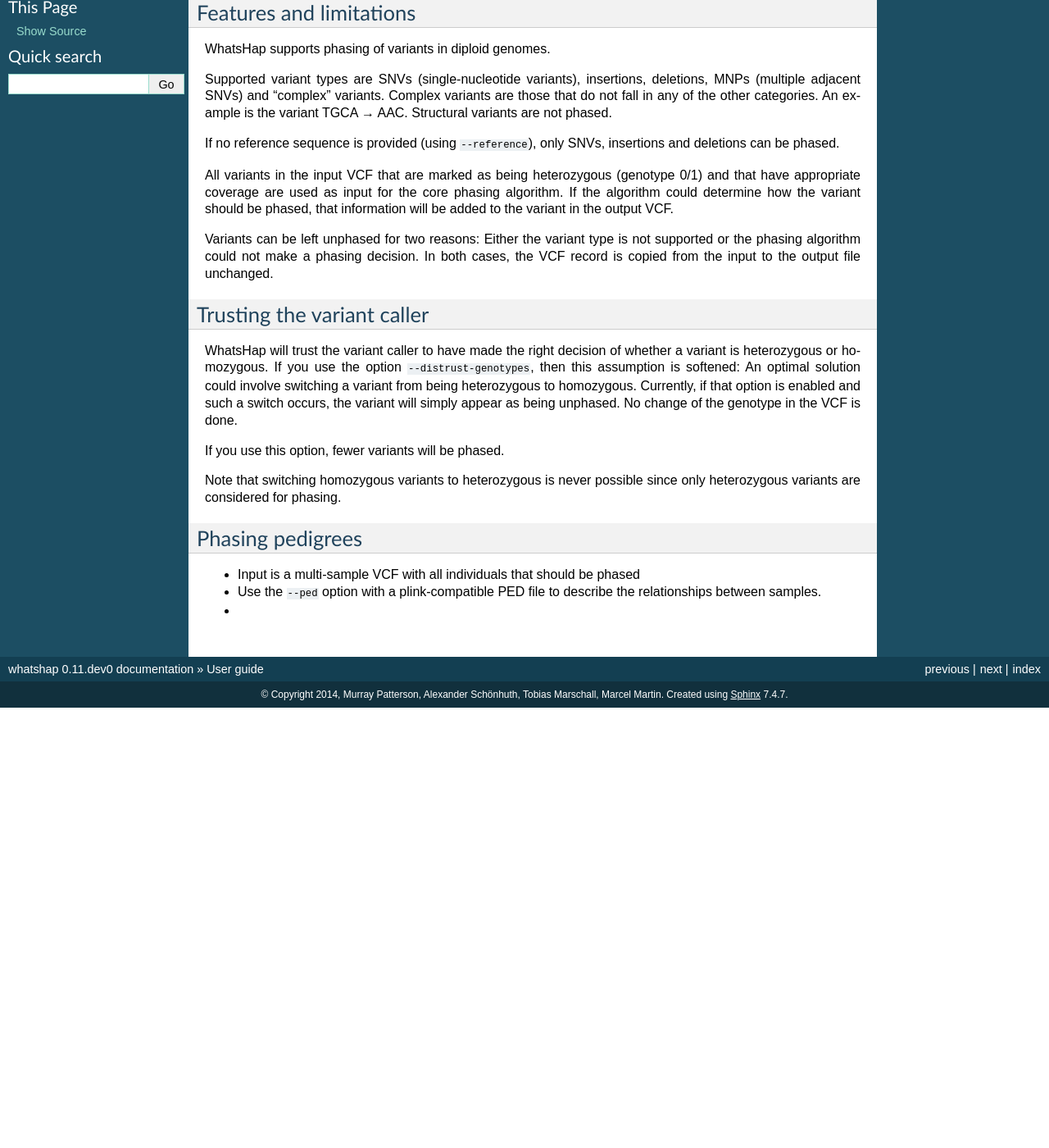
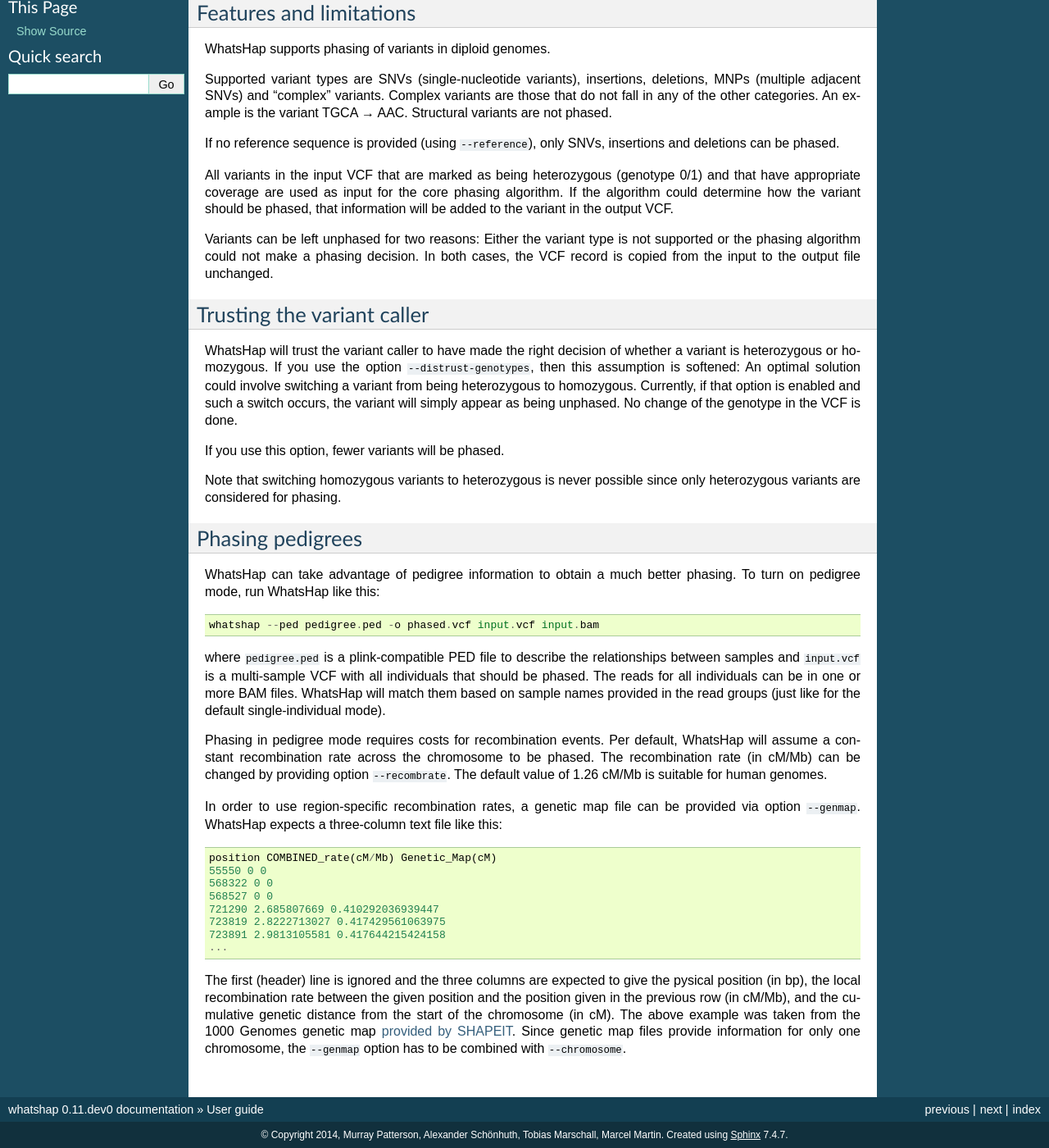
Before and after one commit to whatshap/whatshap, a Sphinx documentation site: the page built from doc/guide.rst, in a window 1280 px wide and 1400 px high, scrolled down 258 px. Shown: the whole window at 82% size. Built offline with Sphinx 7.4.7, drawn with Linux system fonts in a browser that asks for light colours; before the commit the page ends 1121 px from its top, so only the background shows below that.

Commit message:
Extend pedigree phasing docu. Fixes issue #85.

```diff
--- a/doc/guide.rst
+++ b/doc/guide.rst
@@ -56,8 +56,43 @@
 Phasing pedigrees
 =================
 
-* Input is a multi-sample VCF with all individuals that should be phased
-* Use the ``--ped`` option with a plink-compatible PED file to describe the
-  relationships between samples.
+WhatsHap can take advantage of pedigree information to obtain a much
+better phasing. To turn on pedigree mode, run WhatsHap like this::
 
-*
+	whatshap --ped pedigree.ped -o phased.vcf input.vcf input.bam
+
+where ``pedigree.ped`` is a plink-compatible PED file to describe the
+relationships between samples and ``input.vcf`` is a multi-sample VCF
+with all individuals that should be phased. The reads for all individuals
+can be in one or more BAM files. WhatsHap will match them based on sample
+names provided in the read groups (just like for the default single-individual
+mode).
+
+Phasing in pedigree mode requires costs for recombination events. Per
+default, WhatsHap will assume a constant recombination rate across the
+chromosome to be phased. The recombination rate (in cM/Mb) can be
+changed by providing option ``--recombrate``. The default value of
+1.26 cM/Mb is suitable for human genomes.
+
+In order to use region-specific recombination rates, a genetic map file
+can be provided via option ``--genmap``. WhatsHap expects a three-column
+text file like this::
+
+	position COMBINED_rate(cM/Mb) Genetic_Map(cM)
+	55550 0 0
+	568322 0 0
+	568527 0 0
+	721290 2.685807669 0.410292036939447
+	723819 2.8222713027 0.417429561063975
+	723891 2.9813105581 0.417644215424158
+	...
+
+The first (header) line is ignored and the three columns are expected to
+give the pysical position (in bp), the local recombination rate between the
+given position and the position given in the previous row (in cM/Mb), and
+the cumulative genetic distance from the start of the chromosome (in cM).
+The above example was taken from the 1000 Genomes genetic map `provided by
+SHAPEIT
+<https://mathgen.stats.ox.ac.uk/genetics_software/shapeit/shapeit.html#gmap>`_.
+Since genetic map files provide information for only one chromosome, the
+``--genmap`` option has to be combined with ``--chromosome``.
```
